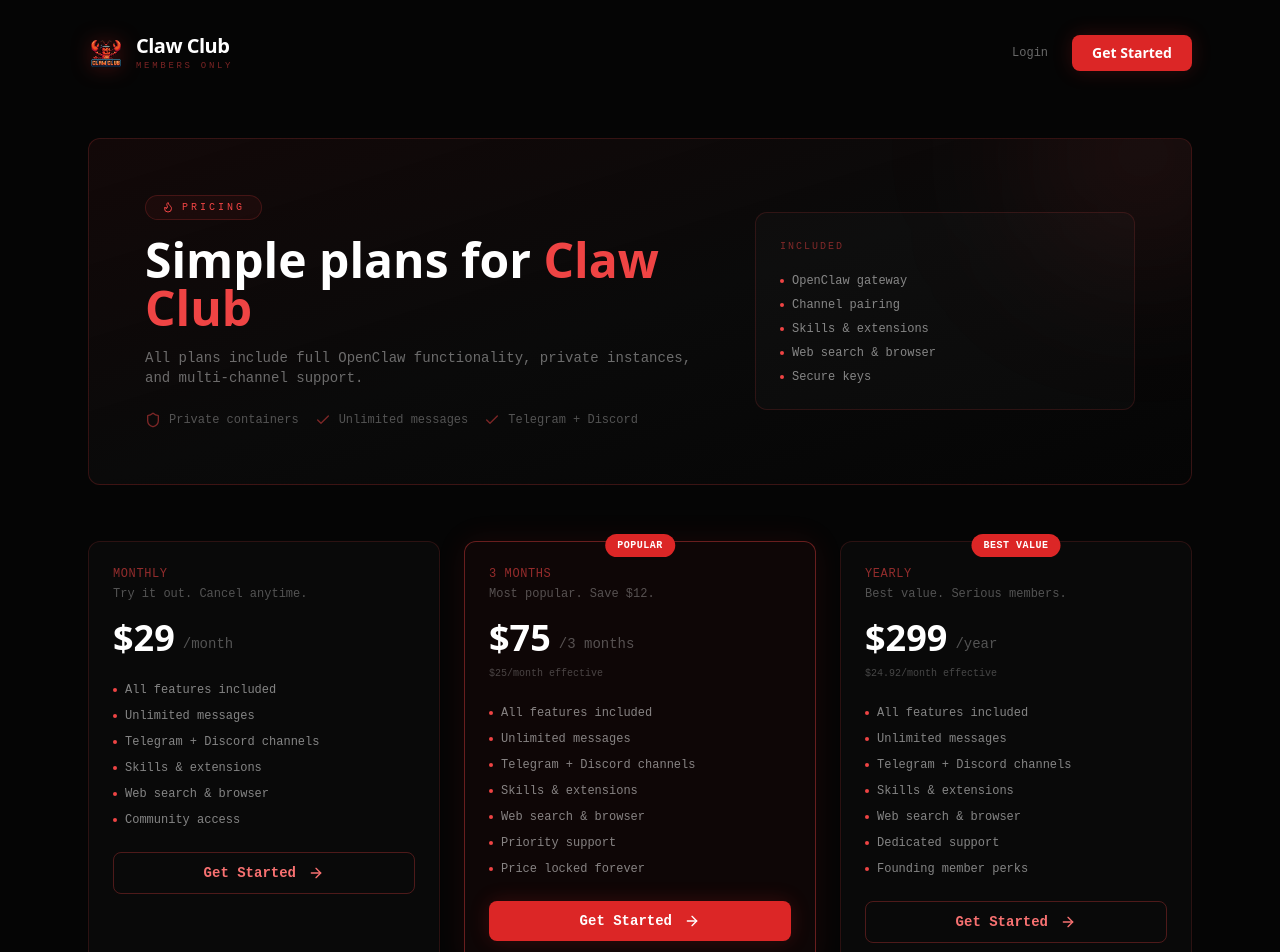
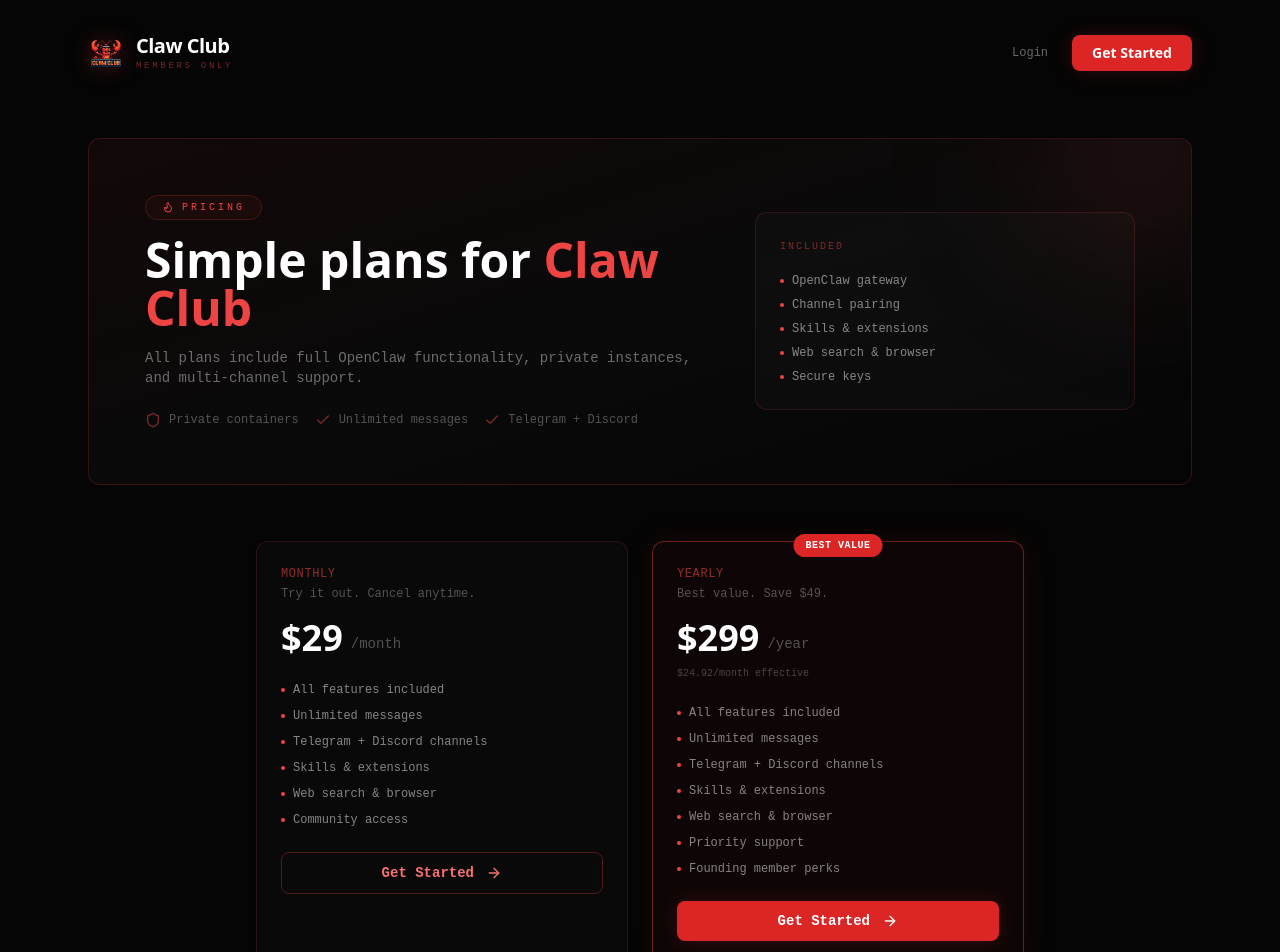
Before and after one commit to placeparks/bot-saas-final, a Next.js app: page /pricing in a window 1280 px wide. Shown: the top 952 px of the page. Built offline with nearby package versions, Linux system fonts and the light colour scheme.

Commit message:
Update page.tsx

```diff
--- a/app/(marketing)/pricing/page.tsx
+++ b/app/(marketing)/pricing/page.tsx
@@ -26,14 +26,14 @@
       ]
     },
     {
-      name: '3 Months',
-      price: 75,
-      pricePerMonth: 25,
-      period: '/3 months',
-      discount: 13,
-      badge: 'POPULAR',
+      name: 'Yearly',
+      price: 299,
+      pricePerMonth: 24.92,
+      period: '/year',
+      discount: 14,
+      badge: 'BEST VALUE',
       popular: true,
-      description: 'Most popular. Save $12.',
+      description: 'Best value. Save $49.',
       features: [
         'All features included',
         'Unlimited messages',
@@ -41,24 +41,6 @@
         'Skills & extensions',
         'Web search & browser',
         'Priority support',
-        'Price locked forever'
-      ]
-    },
-    {
-      name: 'Yearly',
-      price: 299,
-      pricePerMonth: 24.92,
-      period: '/year',
-      discount: 14,
-      badge: 'BEST VALUE',
-      description: 'Best value. Serious members.',
-      features: [
-        'All features included',
-        'Unlimited messages',
-        'Telegram + Discord channels',
-        'Skills & extensions',
-        'Web search & browser',
-        'Dedicated support',
         'Founding member perks'
       ]
     }
@@ -146,7 +128,7 @@
           </div>
         </div>
 
-        <div className="grid md:grid-cols-3 gap-6 mt-14">
+        <div className="grid md:grid-cols-2 gap-6 mt-14 max-w-3xl mx-auto">
           {plans.map((plan) => (
             <Card
               key={plan.name}
```
